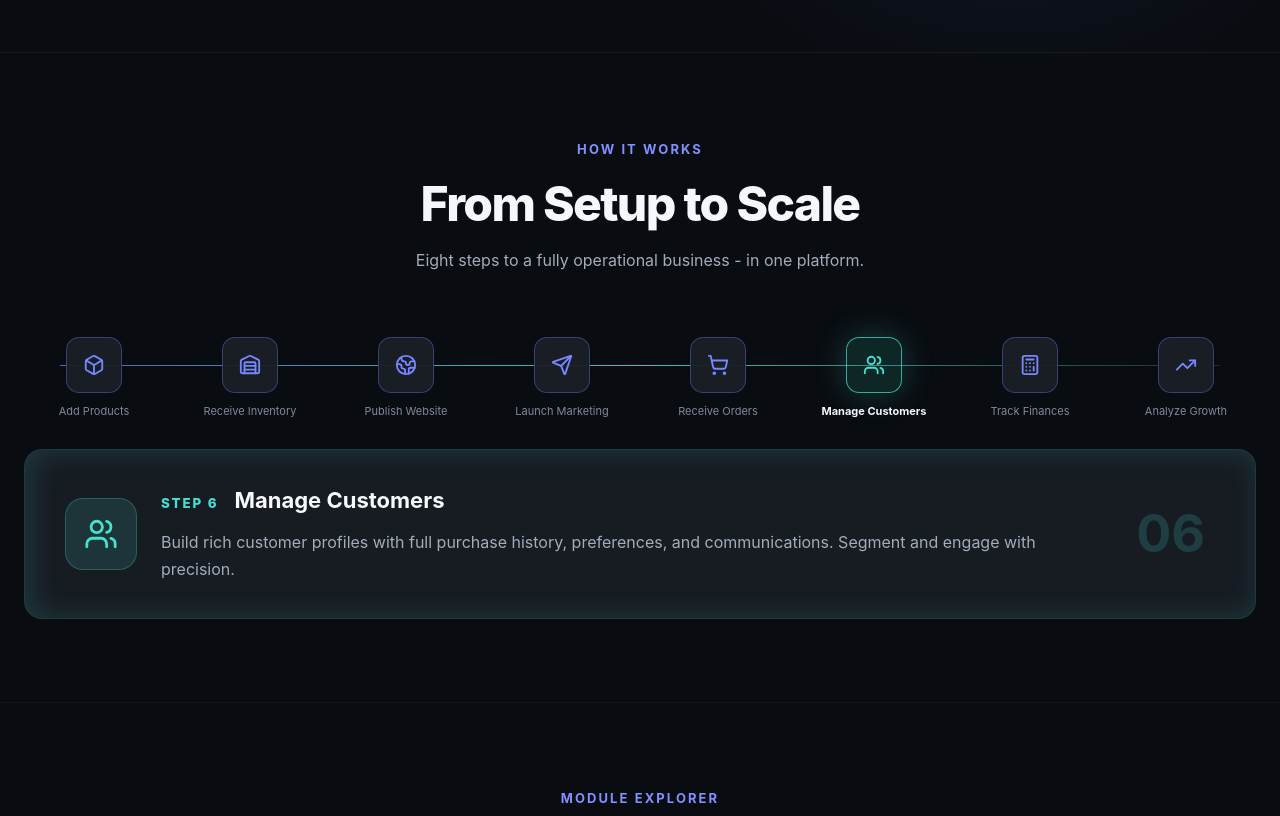
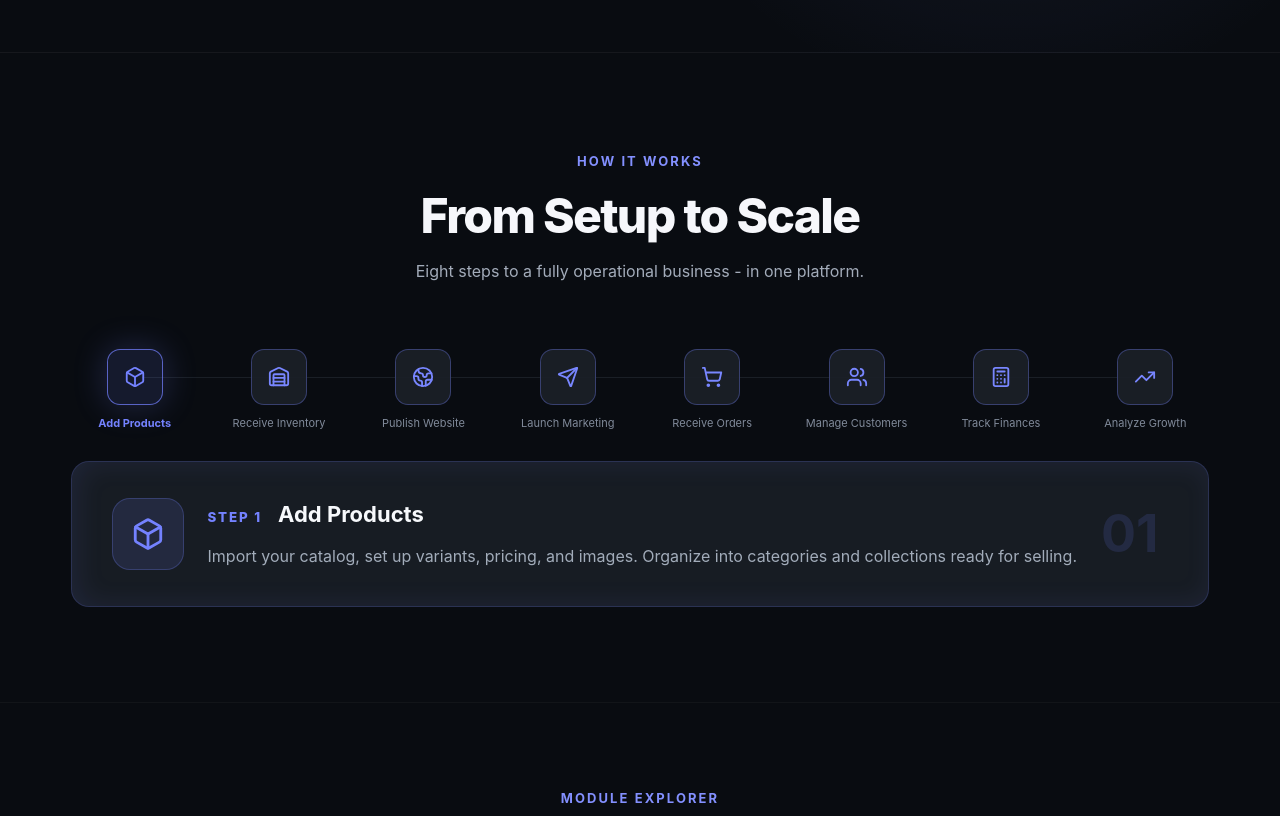
Before and after one commit to himanshu0633/Operix-frontend, a Next.js app: page /product in a window 1280 px wide. Shown: the part 660-1476 px from the top of the page. Built offline with nearby package versions, Linux system fonts and the light colour scheme.

Commit message:
How It Works

```diff
--- a/src/app/product/page.tsx
+++ b/src/app/product/page.tsx
@@ -1,3 +1,6 @@
+"use client";
+
+import { useState } from "react";
 import Link from "next/link";
 import Header from "../landing/components/Header";
 import Footer from "../landing/components/Footer";
@@ -73,14 +76,62 @@ const integrationNodes = [
 ];
 
 const workflowSteps = [
-  { icon: Box, label: "Add Products" },
-  { icon: Warehouse, label: "Receive Inventory" },
-  { icon: Globe2, label: "Publish Website" },
-  { icon: Send, label: "Launch Marketing" },
-  { icon: ShoppingCart, label: "Receive Orders" },
-  { icon: Users, label: "Manage Customers", active: true },
-  { icon: Calculator, label: "Track Finances" },
-  { icon: TrendingUp, label: "Analyze Growth" },
+  {
+    icon: Box,
+    label: "Add Products",
+    number: "01",
+    tone: "blue",
+    description: "Import your catalog, set up variants, pricing, and images. Organize into categories and collections ready for selling.",
+  },
+  {
+    icon: Warehouse,
+    label: "Receive Inventory",
+    number: "02",
+    tone: "teal",
+    description: "Log stock arrivals from suppliers, set reorder thresholds, and let Operix track stock levels automatically across all channels.",
+  },
+  {
+    icon: Globe2,
+    label: "Publish Website",
+    number: "03",
+    tone: "blue",
+    description: "Use the AI website builder to generate your storefront in minutes. Connect products, customize layout, and publish live.",
+  },
+  {
+    icon: Send,
+    label: "Launch Marketing",
+    number: "04",
+    tone: "amber",
+    description: "Create AI-generated campaigns, schedule email sequences, run ads, and track performance — all from one dashboard.",
+  },
+  {
+    icon: ShoppingCart,
+    label: "Receive Orders",
+    number: "05",
+    tone: "blue",
+    description: "Orders flow in from your website, marketplaces, and sales reps into a unified order hub. Process, fulfill, and ship effortlessly.",
+  },
+  {
+    icon: Users,
+    label: "Manage Customers",
+    number: "06",
+    tone: "teal",
+    description: "Build rich customer profiles with full purchase history, preferences, and communications. Segment and engage with precision.",
+  },
+  {
+    icon: Calculator,
+    label: "Track Finances",
+    number: "07",
+    tone: "amber",
+    description: "Every transaction is automatically categorized. View real-time P&L, cash flow, and prepare tax reports without manual effort.",
+  },
+  {
+    icon: TrendingUp,
+    label: "Analyze Growth",
+    number: "08",
+    tone: "blue",
+    description: "Deep analytics across every module. Understand what drives revenue, where you lose margin, and where to focus next.",
+  },
 ];
 
 const heroNodes = [
@@ -106,6 +157,10 @@ const heroDots = [
 ];
 
 export default function ProductPage() {
+  const [activeIndex, setActiveIndex] = useState(0);
+  const activeStep = workflowSteps[activeIndex];
+  const ActiveIcon = activeStep.icon;
+
   return (
     <div className="landing-page product-page">
       <Header />
@@ -173,21 +228,38 @@ export default function ProductPage() {
               <p>Eight steps to a fully operational business - in one platform.</p>
             </div>
             <div className="workflow-track">
-              {workflowSteps.map(({ icon: Icon, label, active }) => (
-                <div className={`workflow-step ${active ? "active" : ""}`} key={label}>
-                  <span><Icon size={22} /></span>
-                  <small>{label}</small>
-                </div>
-              ))}
+              <div className="workflow-line-bg" />
+              <div
+                className={`workflow-line-active tone-${activeStep.tone}`}
+                style={{ width: `calc(${(activeIndex / 7) * 87.5}%)` }}
+              />
+              {workflowSteps.map((step, idx) => {
+                const StepIcon = step.icon;
+                const isActive = idx === activeIndex;
+                return (
+                  <div
+                    className={`workflow-step ${isActive ? "active" : ""} tone-${step.tone}`}
+                    key={step.label}
+                    onMouseEnter={() => setActiveIndex(idx)}
+                    style={{ cursor: "pointer" }}
+                  >
+                    <span><StepIcon size={22} /></span>
+                    <small>{step.label}</small>
+                  </div>
+                );
+              })}
             </div>
-            <div className="workflow-detail">
-              <span className="detail-icon"><Users size={34} /></span>
+            <div
+              key={activeIndex}
+              className={`workflow-detail tone-${activeStep.tone} workflow-detail-animate`}
+            >
+              <span className="detail-icon"><ActiveIcon size={34} /></span>
               <div>
-                <small>Step 6</small>
-                <h3>Manage Customers</h3>
-                <p>Build rich customer profiles with full purchase history, preferences, and communications. Segment and engage with precision.</p>
+                <small>Step {activeIndex + 1}</small>
+                <h3>{activeStep.label}</h3>
+                <p>{activeStep.description}</p>
               </div>
-              <strong>06</strong>
+              <strong>{activeStep.number}</strong>
             </div>
           </div>
         </section>
--- a/src/app/product/product.css
+++ b/src/app/product/product.css
@@ -1001,14 +1001,39 @@
   margin: 0 0 30px;
 }
 
-.workflow-track::before {
-  content: "";
+.workflow-line-bg {
   position: absolute;
   top: 28px;
-  left: 36px;
-  right: 36px;
+  left: calc(100% / 16);
+  right: calc(100% / 16);
   height: 1px;
-  background: linear-gradient(90deg, rgba(116, 130, 255, 0.72), rgba(69, 224, 207, 0.86), rgba(148, 163, 184, 0.18));
+  background: rgba(148, 163, 184, 0.12);
+  z-index: 0;
+}
+
+.workflow-line-active {
+  position: absolute;
+  top: 28px;
+  left: calc(100% / 16);
+  height: 2px;
+  z-index: 0;
+  transition: width 0.35s cubic-bezier(0.4, 0, 0.2, 1), background-color 0.3s ease, box-shadow 0.3s ease;
+  transform-origin: left center;
+}
+
+.workflow-line-active.tone-blue {
+  background: linear-gradient(90deg, var(--product-blue), #8792ff);
+  box-shadow: 0 0 14px rgba(116, 130, 255, 0.5);
+}
+
+.workflow-line-active.tone-teal {
+  background: linear-gradient(90deg, var(--product-blue), var(--product-teal));
+  box-shadow: 0 0 14px rgba(69, 224, 207, 0.5);
+}
+
+.workflow-line-active.tone-amber {
+  background: linear-gradient(90deg, var(--product-blue), var(--product-amber));
+  box-shadow: 0 0 14px rgba(227, 168, 63, 0.5);
 }
 
 .workflow-step {
@@ -1019,6 +1044,7 @@
   gap: 11px;
   color: #808a9a;
   text-align: center;
+  transition: color 0.2s ease;
 }
 
 .workflow-step span {
@@ -1028,23 +1054,49 @@
   color: #7886ff;
   background: rgba(27, 32, 40, 0.95);
   border: 1px solid rgba(116, 130, 255, 0.34);
+  transition: color 0.2s ease, border-color 0.2s ease, background-color 0.2s ease, box-shadow 0.2s ease;
 }
 
-.workflow-step.active span {
+.workflow-step.active.tone-blue span {
+  color: var(--product-blue);
+  border-color: rgba(116, 130, 255, 0.72);
+  background: rgba(116, 130, 255, 0.12);
+  box-shadow: 0 0 34px rgba(116, 130, 255, 0.24);
+}
+
+.workflow-step.active.tone-blue small {
+  color: var(--product-blue);
+  font-weight: 700;
+}
+
+.workflow-step.active.tone-teal span {
   color: var(--product-teal);
   border-color: rgba(69, 224, 207, 0.72);
   background: rgba(69, 224, 207, 0.12);
   box-shadow: 0 0 34px rgba(69, 224, 207, 0.24);
 }
 
-.workflow-step.active small {
-  color: #f4f7fb;
+.workflow-step.active.tone-teal small {
+  color: var(--product-teal);
+  font-weight: 700;
+}
+
+.workflow-step.active.tone-amber span {
+  color: var(--product-amber);
+  border-color: rgba(227, 168, 63, 0.72);
+  background: rgba(227, 168, 63, 0.12);
+  box-shadow: 0 0 34px rgba(227, 168, 63, 0.24);
+}
+
+.workflow-step.active.tone-amber small {
+  color: var(--product-amber);
   font-weight: 700;
 }
 
 .workflow-step small {
   font-size: 11px;
   line-height: 1.35;
+  transition: color 0.2s ease, font-weight 0.2s ease;
 }
 
 .workflow-detail {
@@ -1058,26 +1110,70 @@
   padding: 34px 50px 34px 40px;
   border-radius: 18px;
   background: #171c23;
-  border: 1px solid rgba(69, 224, 207, 0.16);
-  box-shadow: inset 5px 0 28px rgba(69, 224, 207, 0.16);
+  border: 1px solid rgba(148, 163, 184, 0.16);
+  box-shadow: inset 5px 0 28px rgba(148, 163, 184, 0.05);
+  transition: border-color 0.3s ease, box-shadow 0.3s ease;
+}
+
+.workflow-detail.tone-blue {
+  border-color: rgba(116, 130, 255, 0.22);
+  box-shadow: inset 5px 0 28px rgba(116, 130, 255, 0.1);
+}
+
+.workflow-detail.tone-teal {
+  border-color: rgba(69, 224, 207, 0.22);
+  box-shadow: inset 5px 0 28px rgba(69, 224, 207, 0.1);
+}
+
+.workflow-detail.tone-amber {
+  border-color: rgba(227, 168, 63, 0.22);
+  box-shadow: inset 5px 0 28px rgba(227, 168, 63, 0.1);
 }
 
 .detail-icon {
   width: 72px;
   height: 72px;
   border-radius: 18px;
+  transition: color 0.3s ease, background 0.3s ease, border-color 0.3s ease;
+}
+
+.workflow-detail.tone-blue .detail-icon {
+  color: var(--product-blue);
+  background: rgba(116, 130, 255, 0.13);
+  border: 1px solid rgba(116, 130, 255, 0.25);
+}
+
+.workflow-detail.tone-teal .detail-icon {
   color: var(--product-teal);
   background: rgba(69, 224, 207, 0.13);
   border: 1px solid rgba(69, 224, 207, 0.25);
 }
 
+.workflow-detail.tone-amber .detail-icon {
+  color: var(--product-amber);
+  background: rgba(227, 168, 63, 0.13);
+  border: 1px solid rgba(227, 168, 63, 0.25);
+}
+
 .workflow-detail small {
-  color: var(--product-teal);
   display: inline-block;
   margin-right: 16px;
   font-weight: 800;
   letter-spacing: 0.14em;
   text-transform: uppercase;
+  transition: color 0.3s ease;
+}
+
+.workflow-detail.tone-blue small {
+  color: var(--product-blue);
+}
+
+.workflow-detail.tone-teal small {
+  color: var(--product-teal);
+}
+
+.workflow-detail.tone-amber small {
+  color: var(--product-amber);
 }
 
 .workflow-detail h3 {
@@ -1093,9 +1189,36 @@
 }
 
 .workflow-detail > strong {
-  color: rgba(69, 224, 207, 0.18);
   font-size: 52px;
   line-height: 1;
+  transition: color 0.3s ease;
+}
+
+.workflow-detail.tone-blue > strong {
+  color: rgba(116, 130, 255, 0.14);
+}
+
+.workflow-detail.tone-teal > strong {
+  color: rgba(69, 224, 207, 0.14);
+}
+
+.workflow-detail.tone-amber > strong {
+  color: rgba(227, 168, 63, 0.14);
+}
+
+@keyframes detailFadeIn {
+  from {
+    opacity: 0;
+    transform: translateY(8px);
+  }
+  to {
+    opacity: 1;
+    transform: translateY(0);
+  }
+}
+
+.workflow-detail-animate {
+  animation: detailFadeIn 0.35s cubic-bezier(0.16, 1, 0.3, 1) forwards;
 }
 
 .product-final-cta {
@@ -1261,7 +1384,8 @@
     row-gap: 18px;
   }
 
-  .workflow-track::before {
+  .workflow-line-bg,
+  .workflow-line-active {
     display: none;
   }
 }
```
